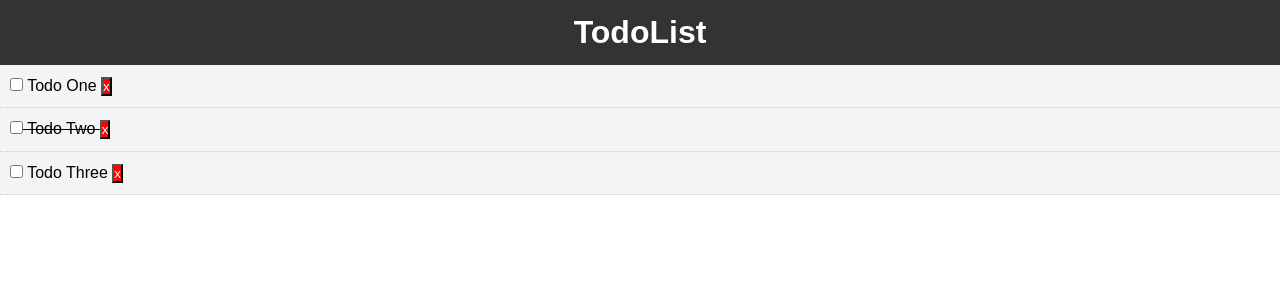
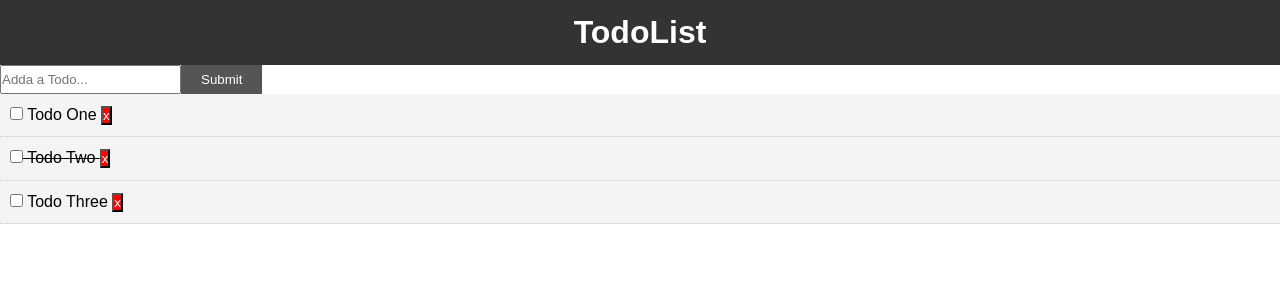
Before and after one commit to DariuszLegizynski/Vue-Todos, a Vue app: page / in a window 1280 px wide. Shown: the top 300 px of the page. Built offline with nearby package versions, Linux system fonts and the light colour scheme.

Commit message:
todo app is working. New todo submit and delete working.

```diff
--- a/package.json
+++ b/package.json
@@ -9,6 +9,7 @@
   },
   "dependencies": {
     "core-js": "^3.6.5",
+    "uuid": "^3.4.0",
     "vue": "^2.6.11"
   },
   "devDependencies": {
--- a/src/App.vue
+++ b/src/App.vue
@@ -1,19 +1,22 @@
 <template>
 	<div id="app">
 		<Header />
+		<AddTodo v-on:add-todo="addTodo" />
 		<Todos :todos="todos" v-on:del-todo="deleteTodo" />
 	</div>
 </template>
 
 <script>
+import Header from "./components/layout/Header";
 import Todos from "./components/Todos/Todos";
-import Header from "./components/layout/Header";
+import AddTodo from "./components/addTodo/AddTodo";
 
 export default {
 	name: "App",
 	components: {
 		Todos,
 		Header,
+		AddTodo,
 	},
 	data() {
 		return {
@@ -42,6 +45,9 @@ export default {
 				(todo) => todo.id !== id
 			);
 		},
+		addTodo(newTodo) {
+			this.todos = [...this.todos, newTodo];
+		},
 	},
 };
 </script>
@@ -57,6 +63,17 @@ body {
 	font-family: Arial, Helvetica, sans-serif;
 	line-height: 1.4;
 }
+.btn {
+	display: inline-block;
+	border: none;
+	background: #555;
+	color: #fff;
+	padding: 7px 20px;
+	cursor: pointer;
+}
+.btn:hover {
+	background: #666;
+}
 img {
 	display: block;
 }
--- /dev/null
+++ b/src/components/addTodo/AddTodo.css
@@ -0,0 +1,19 @@
+form {
+  display: -webkit-box;
+  display: -ms-flexbox;
+  display: flex;
+}
+
+input [type="text"] {
+  -webkit-box-flex: 10;
+      -ms-flex: 10;
+          flex: 10;
+  padding: 5px;
+}
+
+input [type="submit"] {
+  -webkit-box-flex: 2;
+      -ms-flex: 2;
+          flex: 2;
+}
+/*# sourceMappingURL=AddTodo.css.map */
--- /dev/null
+++ b/src/components/addTodo/AddTodo.scss
@@ -0,0 +1,12 @@
+form {
+	display: flex;
+}
+
+input [type="text"] {
+	flex: 10;
+	padding: 5px;
+}
+
+input [type="submit"] {
+	flex: 2;
+}
--- /dev/null
+++ b/src/components/addTodo/AddTodo.vue
@@ -0,0 +1,41 @@
+<template>
+	<div>
+		<form @submit="addTodo">
+			<input
+				type="text"
+				v-model="title"
+				name="title"
+				placeholder="Adda a Todo..."
+			/>
+			<input type="submit" value="Submit" class="btn" />
+		</form>
+	</div>
+</template>
+
+<script>
+import uuid from "uuid";
+export default {
+	name: "AddTodo",
+	data() {
+		return {
+			title: "",
+		};
+	},
+	methods: {
+		addTodo(e) {
+			e.preventDefault();
+			const newTodo = {
+				id: uuid.v4(),
+				title: this.title,
+				completed: false,
+			};
+			//send up to parent
+			this.$emit("add-todo", newTodo);
+
+			this.title = "";
+		},
+	},
+};
+</script>
+
+<style src="./AddTodo.css" scoped></style>
```
Also changed, not shown: 2 other files (tests, documents, lock files or other folders).
